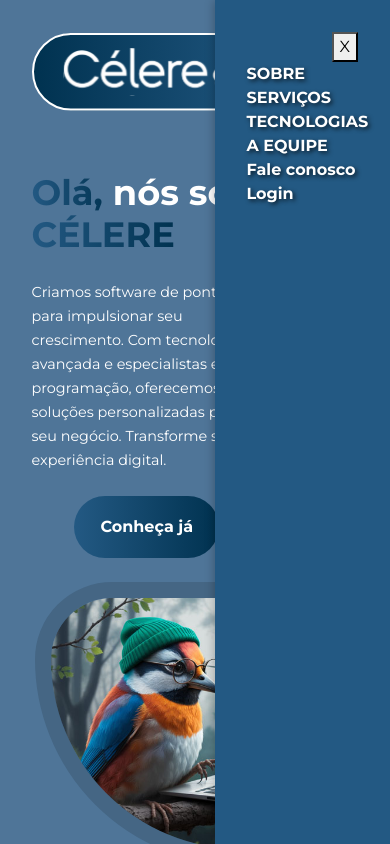
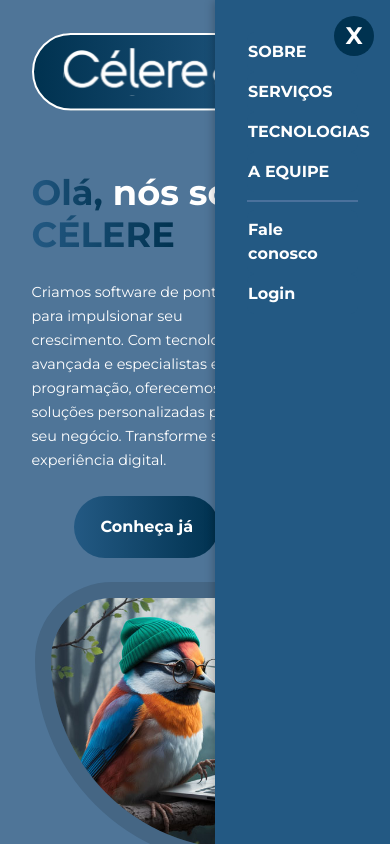
Before and after one commit to henriqueogs/celere_landing_page, a React (Vite) app: page / in a window 390 px wide. Both pictures are taken after a click on the button 331 px from the left and 71 px from the top of the page. Shown: the top 844 px of the page. Built offline with nearby package versions, Linux system fonts and the light colour scheme.

Commit message:
navbar mobile styling + button animations

```diff
--- a/src/components/NavBar/CollapsedNavMenu.tsx
+++ b/src/components/NavBar/CollapsedNavMenu.tsx
@@ -1,20 +1,26 @@
 import React, { useEffect } from 'react';
-import { CollapsedContainer, NavLink } from './styles';
+import { CloseButton } from './styles'; // Import the styled button
+import { CollapsedContainer, NavbarNav, NavbarNavLink, Divider } from './styles'; // Assuming these exist
 
 const CollapsedNavMenu: React.FC<{ onClose: () => void }> = ({ onClose }) => {
-    useEffect(() => { console.log("enter collapsedMenu") }, [])
+    useEffect(() => {
+        console.log('enter collapsedMenu');
+    }, []);
 
-    return <CollapsedContainer>
-        <button onClick={onClose} style={{ alignSelf: 'flex-end' }}>X</button>
-        <nav>
-            <NavLink href='#about'>SOBRE</NavLink>
-            <NavLink href='#services'>SERVIÇOS</NavLink>
-            <NavLink href='#technologies'>TECNOLOGIAS</NavLink>
-            <NavLink href='#team'>A EQUIPE</NavLink>
-            <NavLink href='#'>Fale conosco</NavLink>
-            <NavLink href='#'>Login</NavLink>
-        </nav>
-    </CollapsedContainer>
+    return (
+        <CollapsedContainer>
+            <CloseButton onClick={onClose}>X</CloseButton>
+            <NavbarNav>
+                <NavbarNavLink href="#about">SOBRE</NavbarNavLink>
+                <NavbarNavLink href="#services">SERVIÇOS</NavbarNavLink>
+                <NavbarNavLink href="#technologies">TECNOLOGIAS</NavbarNavLink>
+                <NavbarNavLink href="#team">A EQUIPE</NavbarNavLink>
+                <Divider />
+                <NavbarNavLink href="#">Fale conosco</NavbarNavLink>
+                <NavbarNavLink href="#">Login</NavbarNavLink>
+            </NavbarNav>
+        </CollapsedContainer>
+    );
 };
 
 export default CollapsedNavMenu;
--- a/src/components/NavBar/styles.tsx
+++ b/src/components/NavBar/styles.tsx
@@ -1,10 +1,19 @@
 import { Nav, Navbar } from "react-bootstrap";
-import styled from "styled-components";
+import styled, { keyframes } from "styled-components";
 
 interface NavButtonProps {
     border?: boolean;
     background?: boolean;
 }
+
+const fadeIn = keyframes`
+  0% {
+    opacity: 0;
+  }
+  100% {
+    opacity: 1;
+  }
+`;
 
 const NavLink = styled.a`
     color: ${({ theme }) => theme.colors.text};
@@ -42,22 +51,23 @@ const NavBarCollapse = styled(Navbar.Collapse)`
 `
 
 const NavButton = styled.a<NavButtonProps>`
-padding: ${({ border }) => (border ? '1rem 1.45rem' : '1.2rem 1.65rem')};
+  padding: ${({ border }) => (border ? "1rem 1.45rem" : "1.2rem 1.65rem")};
   border-radius: 5rem;
   background: ${({ background, theme }) =>
         background
             ? `linear-gradient(to right, ${theme.colors.primary} 0%, ${theme.colors.secondary} 100%)`
-            : 'transparent'
-    };
+            : "transparent"};
   border: ${({ border }) => (border ? "0.2rem solid #FFF" : "none")};
   color: ${({ theme }) => theme.colors.text};
-transition: background 0.2s ease -in -out, color 0.2s ease -in -out;
+  transition: background 0.2s ease-in-out, color 0.2s ease-in-out;
 
   &:hover {
     background: white;
     color: ${({ theme }) => theme.colors.primary};
+    animation: ${fadeIn} 0.08s ease-in-out both;
   }
 `;
+
 
 // CollapsedNavMenu.tsx
 const CollapsedContainer = styled.div`
@@ -79,4 +89,71 @@ const CollapsedContainer = styled.div`
     }
 `;
 
-export { NavLink, NavBarCollapse, NavButton, NavMenu, CollapsedContainer };
+const CloseButton = styled.button`
+  position: absolute;
+  top: 1rem;
+  right: 1rem;
+  width: 2.5rem;
+  height: 2.5rem;
+  background-color: ${({ theme }) => theme.colors.secondary};
+  color: ${({ theme }) => theme.colors.text};
+  border: none;
+  border-radius: 50%;
+  font-size: 1.5rem;
+  font-weight: bold;
+  cursor: pointer;
+  display: flex;
+  justify-content: center;
+  align-items: center;
+  transition: background-color 0.3s ease;
+
+  &:hover {
+    background-color: ${({ theme }) => theme.colors.primary};
+  }
+
+  &:focus {
+    outline: 2px solid ${({ theme }) => theme.colors.line};
+  }
+`;
+
+// Styles for the Nav container
+export const NavbarNav = styled.nav`
+  display: flex;
+  flex-direction: column;
+  align-items: flex-start;
+  gap: 0 0.5rem; /* Add spacing between NavLink items */
+  width: 100%; /* Ensure it spans the container width */
+`;
+
+// Styling for individual NavLinks
+export const NavbarNavLink = styled.a`
+  text-decoration: none;
+  font-size: 1rem; /* Slightly larger font for mobile readability */
+  color: ${({ theme }) => theme.colors.text};
+  padding: 0.5rem 0.1rem; /* Add padding for touch optimization */
+  border-radius: 0.5rem; /* Rounded edges for a smoother touch UI */
+  width: 100%; /* Span full width of the nav for easier tapping */
+  text-align: left;
+  background-color: ${({ theme }) => theme.colors.primary};
+  transition: background-color 0.3s ease;
+
+  &:hover {
+    background-color: ${({ theme }) => theme.colors.secondary};
+  }
+
+  &:active {
+    background-color: ${({ theme }) => theme.colors.tertiary};
+  }
+`;
+
+// Styling for the horizontal line
+export const Divider = styled.hr`
+  width: 100%; /* Span the width of the nav */
+  border: none;
+  height: 2px;
+  background-color: ${({ theme }) => theme.colors.line};
+  margin: 0.5rem 0; /* Add some spacing above and below the line */
+`;
+
+
+export { NavLink, NavBarCollapse, NavButton, NavMenu, CollapsedContainer, CloseButton };
```
Lines whose indentation alone changed are shown as unchanged.
